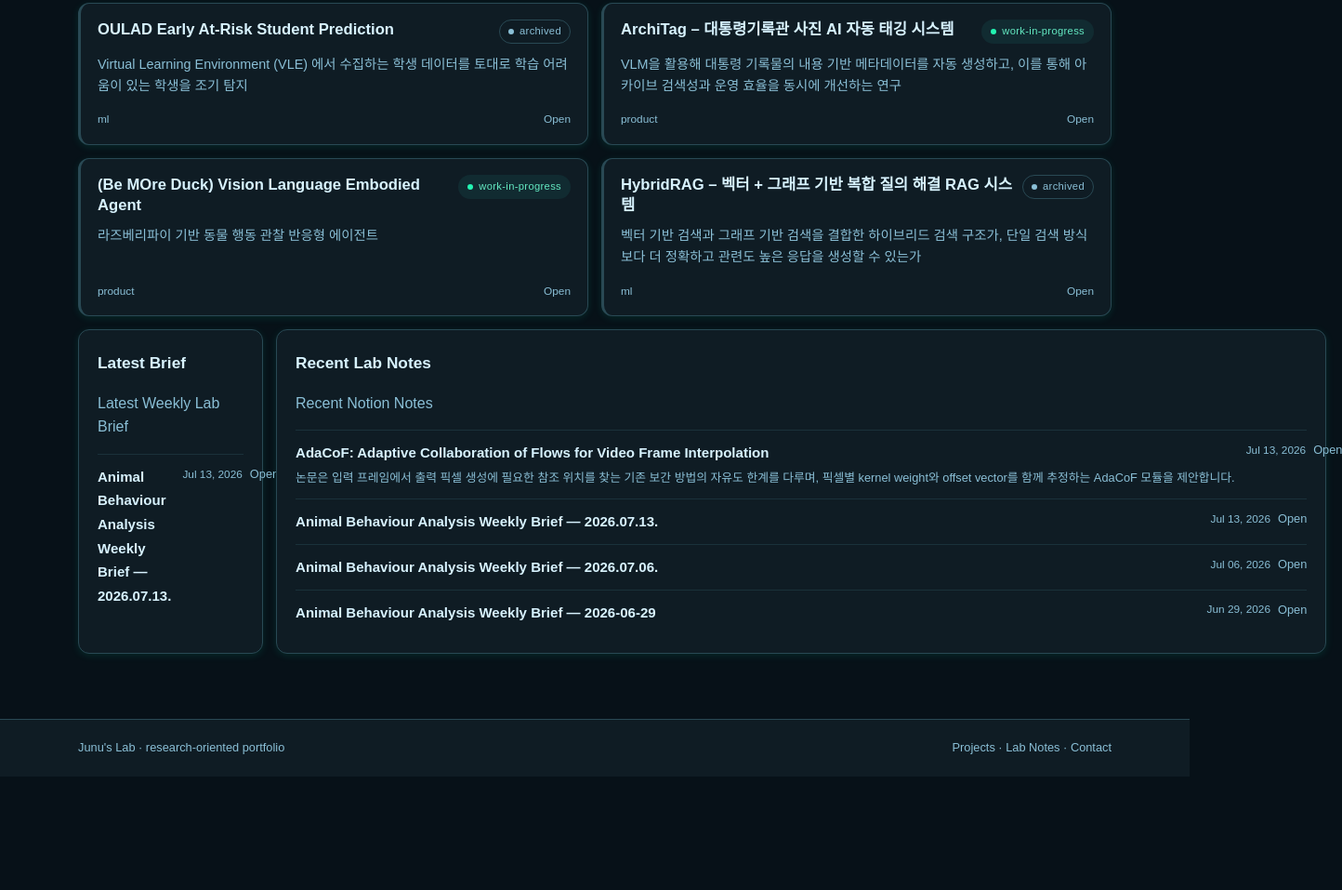
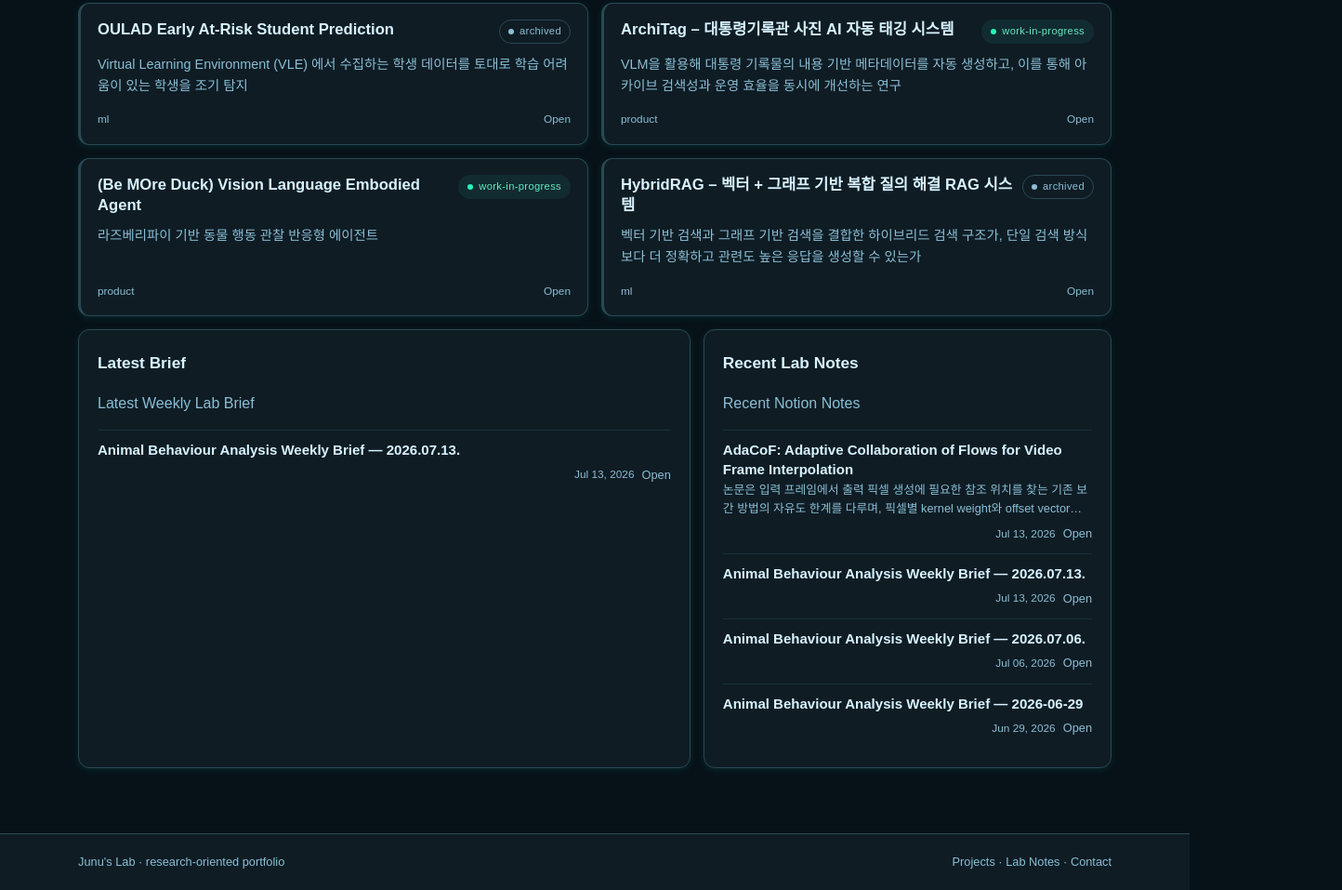
Before and after one commit to MelonChicken/MelonChicken.github.io, an Astro site: page / in a window 1280 px wide. Shown: the part 1296-2253 px from the top of the page at 93% size, 1444 px wide, since content can reach past the window. Before the commit the page ends 2131 px from the top, so only its background shows below. Built offline with nearby package versions, Linux system fonts and the light colour scheme; Astro itself is replaced by a stand-in of ours.

Commit message:
fix: fix text overflow in home page

```diff
--- a/src/pages/index.astro
+++ b/src/pages/index.astro
@@ -13,6 +13,13 @@ const [featuredProjects, recentNotes, weeklyBrief] = await Promise.all([
   getRecentNotes(4),
   getLatestWeeklyBrief(),
 ]);
+
+function compactSummary(summary?: string, maxLength = 100) {
+  if (!summary) return '';
+  const normalized = summary.replace(/\s+/g, ' ').trim();
+  if (normalized.length <= maxLength) return normalized;
+  return `${normalized.slice(0, maxLength).trimEnd()}...`;
+}
 ---
 
 <BaseLayout title="Junu's Lab">
@@ -113,7 +120,7 @@ const [featuredProjects, recentNotes, weeklyBrief] = await Promise.all([
         <a class="mini-item" href={`/notes/${weeklyBrief.data.slug}/`}>
           <span>
             <span class="mini-title">{weeklyBrief.data.title}</span>
-            <span class="mini-desc">{weeklyBrief.data.summary}</span>
+            {weeklyBrief.data.summary && <span class="mini-desc">{compactSummary(weeklyBrief.data.summary)}</span>}
           </span>
           <span class="mini-meta"><span class="kv">{formatDate(weeklyBrief.data.date)}</span><span class="mini-arrow">Open</span></span>
         </a>
@@ -127,7 +134,7 @@ const [featuredProjects, recentNotes, weeklyBrief] = await Promise.all([
         <a class="mini-item" href={`/notes/${note.data.slug}/`}>
           <span>
             <span class="mini-title">{note.data.title}</span>
-            <span class="mini-desc">{note.data.summary}</span>
+            {note.data.summary && <span class="mini-desc">{compactSummary(note.data.summary)}</span>}
           </span>
           <span class="mini-meta"><span class="kv">{formatDate(note.data.date)}</span><span class="mini-arrow">Open</span></span>
         </a>
--- a/src/styles/lab.css
+++ b/src/styles/lab.css
@@ -244,14 +244,15 @@ main{padding:30px 0 70px;min-height:60vh}
 .bar i{display:block;height:100%;background:var(--color-accent)}
 
 /* compact list (mini) used in dashboard featured blocks */
-.mini-item{display:flex;justify-content:space-between;gap:12px;align-items:flex-start;
+.mini-item{display:grid;grid-template-columns:minmax(0,1fr);gap:6px;
   padding:11px 0;border-top:1px solid var(--color-divider);cursor:pointer}
 .mini-item:first-child{border-top:0}
 .mini-item:hover .mini-title{color:var(--color-accent)}
-.mini-title{font-weight:600;font-size:.94rem}
+.mini-item > span:first-child{min-width:0}
+.mini-title{display:block;font-weight:600;font-size:.94rem;line-height:1.35;overflow-wrap:anywhere}
 .mini-desc{color:var(--color-text-secondary);font-size:.8rem;margin-top:2px;
-  white-space:nowrap;overflow:hidden;text-overflow:ellipsis;max-width:46ch}
-.mini-meta{display:flex;gap:8px;align-items:center;flex-shrink:0}
+  display:-webkit-box;-webkit-line-clamp:2;-webkit-box-orient:vertical;overflow:hidden}
+.mini-meta{display:flex;gap:8px;align-items:center;justify-content:flex-end;min-width:0}
 .mini-arrow{color:var(--color-text-secondary);font-size:.8rem}
 
 /* group label inside projects */
```
